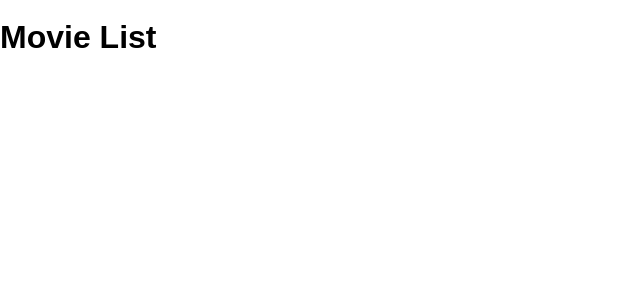
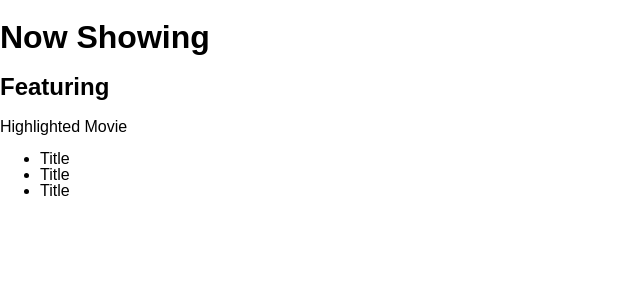
Before and after one commit to aperniciaro/movie-times, a React (Create React App) app: page / in a window 1280 px wide. Shown: the top 300 px of the page, without its empty margins (0-640 px from the left). Built offline with nearby package versions, Linux system fonts and the light colour scheme.

Commit message:
basic html layout for movielist page

```diff
--- a/src/pages/MovieList.js
+++ b/src/pages/MovieList.js
@@ -2,7 +2,22 @@ import React, { Component } from 'react'
 
 class MovieList extends Component {
   render() {
-    return <h1>Movie List</h1>
+    return (
+      <>
+        <header>
+          <h1>Now Showing</h1>
+        </header>
+        <section class="highlighted-movie">
+          <h2>Featuring</h2>
+          <p>Highlighted Movie</p>
+        </section>
+        <ul>
+          <li>Title</li>
+          <li>Title</li>
+          <li>Title</li>
+        </ul>
+      </>
+    )
   }
 }
 
```
